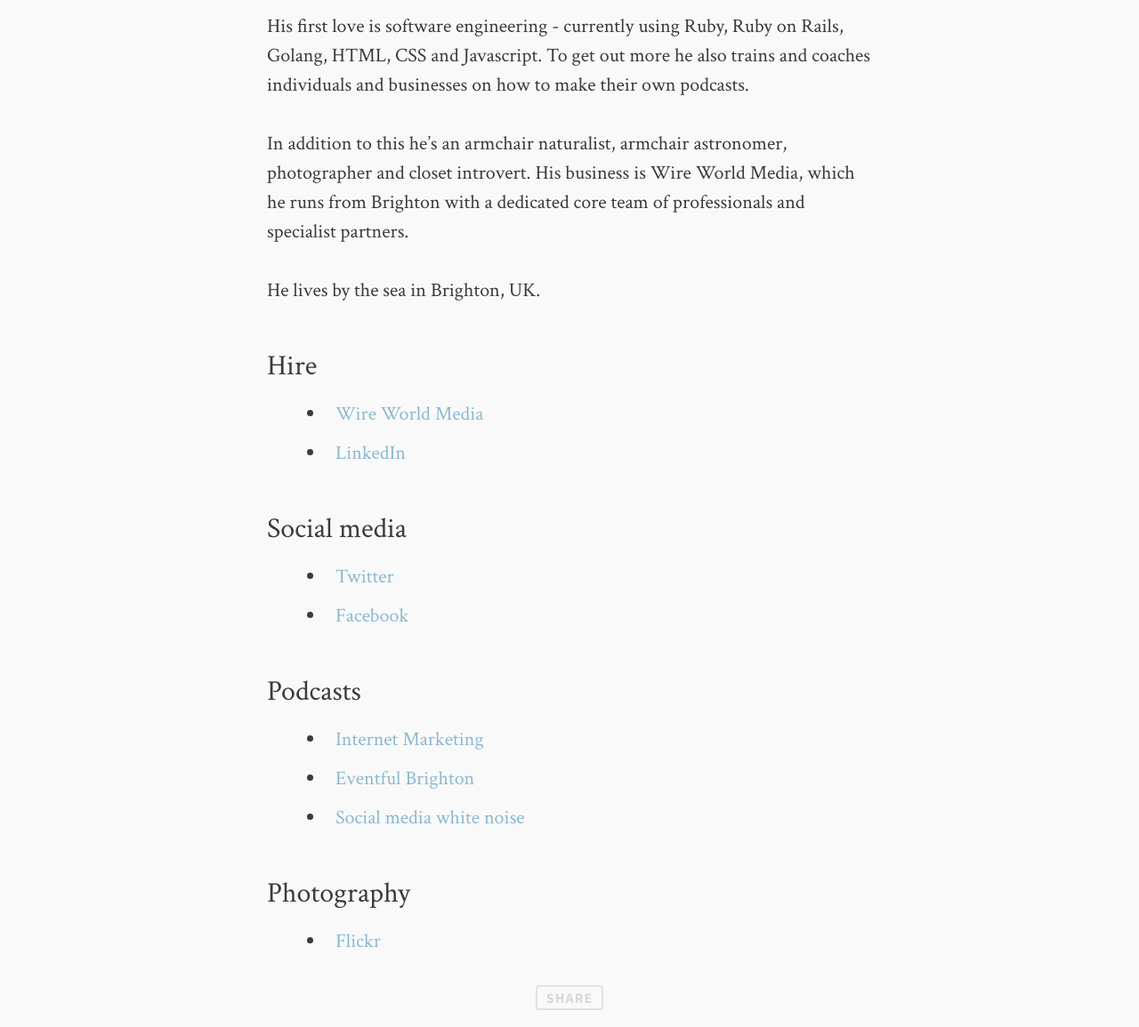
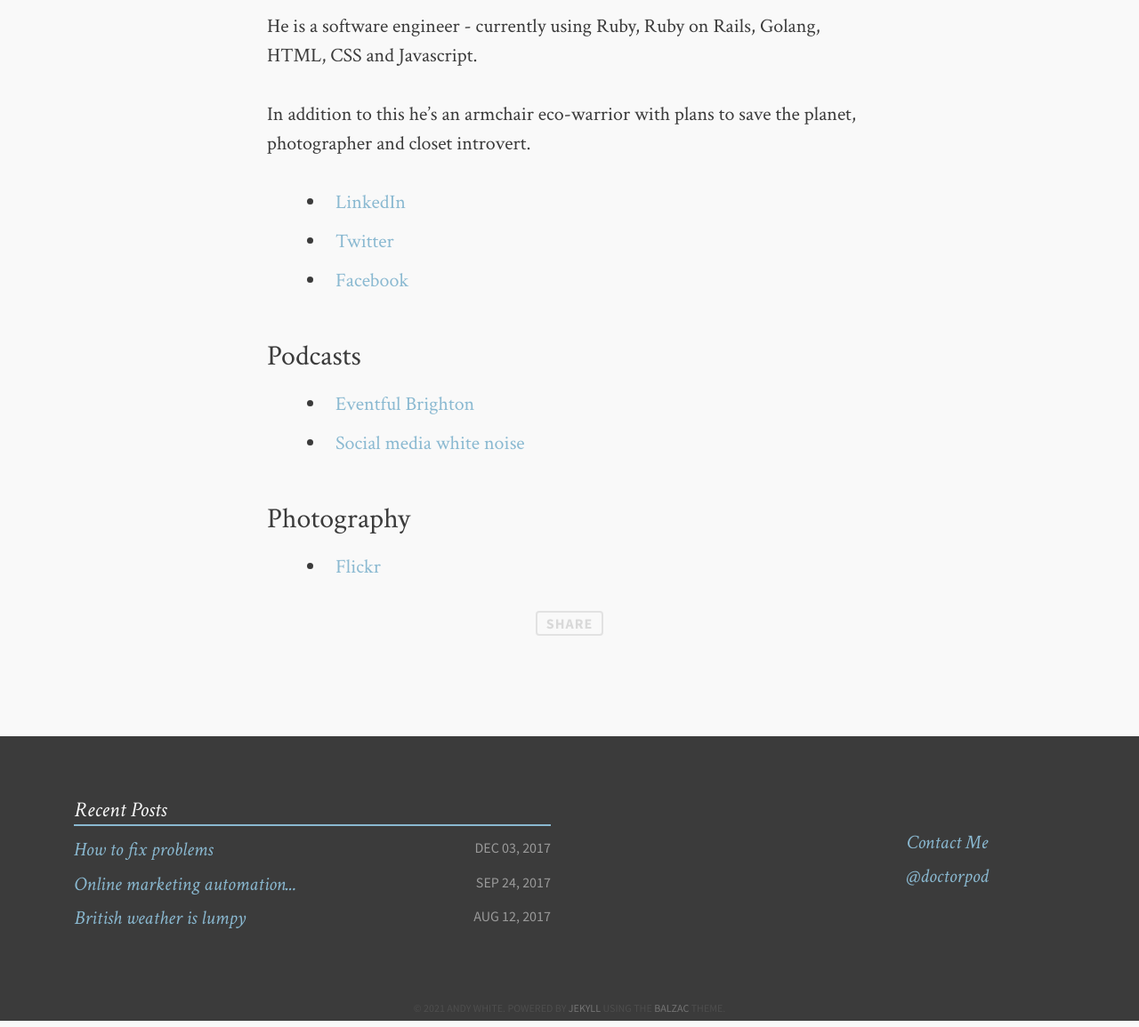
Before and after one commit to doctorpod/andywhite, a Jekyll site: the page built from index.md, in a window 1280 px wide and 1400 px high, scrolled down 714 px. Shown: the part 245-1400 px from the top of the window at 89% size. Built offline with Jekyll 4.4.1, drawn with Linux system fonts in a browser that asks for light colours; comment, search, counter and statistics services are not loaded.

Commit message:
Update home page

```diff
--- a/index.md
+++ b/index.md
@@ -6,28 +6,16 @@ tags: [about, Jekyll, theme, responsive]
 ---
 <img src="https://c5.staticflickr.com/8/7282/27888254116_d5655301e4.jpg" alt="Andy White">
 
-His first love is software engineering - currently using Ruby, Ruby on Rails, Golang, HTML, CSS and Javascript. To get out more he also trains and coaches individuals and businesses on how to make their own podcasts.
+He is a software engineer - currently using Ruby, Ruby on Rails, Golang, HTML, CSS and Javascript.
 
-In addition to this he’s an armchair naturalist, armchair astronomer, photographer and closet introvert. His business is Wire World Media, which he runs from Brighton with a dedicated core team of professionals and specialist partners.
+In addition to this he’s an armchair eco-warrior with plans to save the planet, photographer and closet introvert.
 
-He lives by the sea in Brighton, UK.
-
-
-### Hire
-
-* [Wire World Media](http://wireworldmedia.co.uk)
 * [LinkedIn](http://www.linkedin.com/in/doctorpod)
-
-
-### Social media
-
 * [Twitter](http://twitter.com/doctorpod)
 * [Facebook](http://facebook.com/doctorpod)
 
-
 ### Podcasts
 
-* [Internet Marketing](http://www.sitevisibility.co.uk/blog/category/podcast)
 * [Eventful Brighton](http://www.eventfulbrighton.org/)
 * [Social media white noise](http://socialmediawhitenoise.com/)
 
```
Also changed, not shown: Gemfile.lock, 1 other file.
